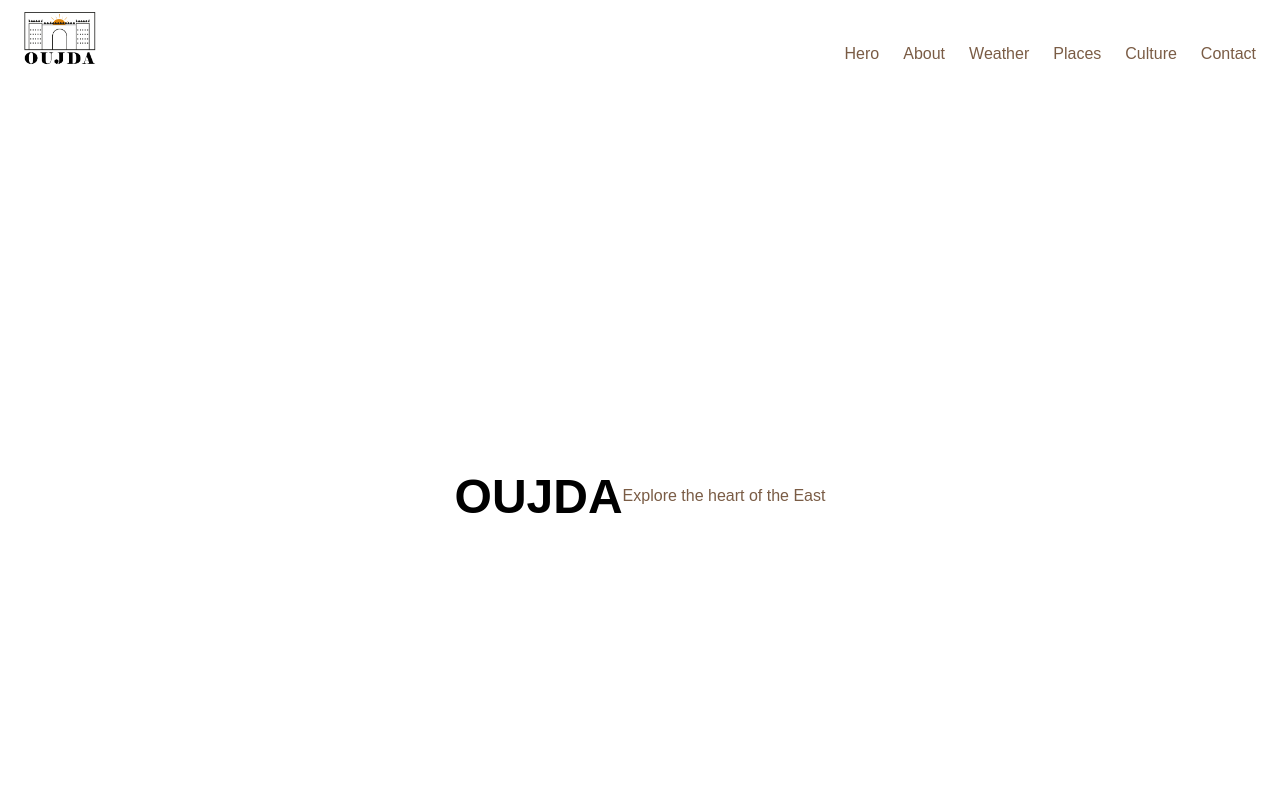
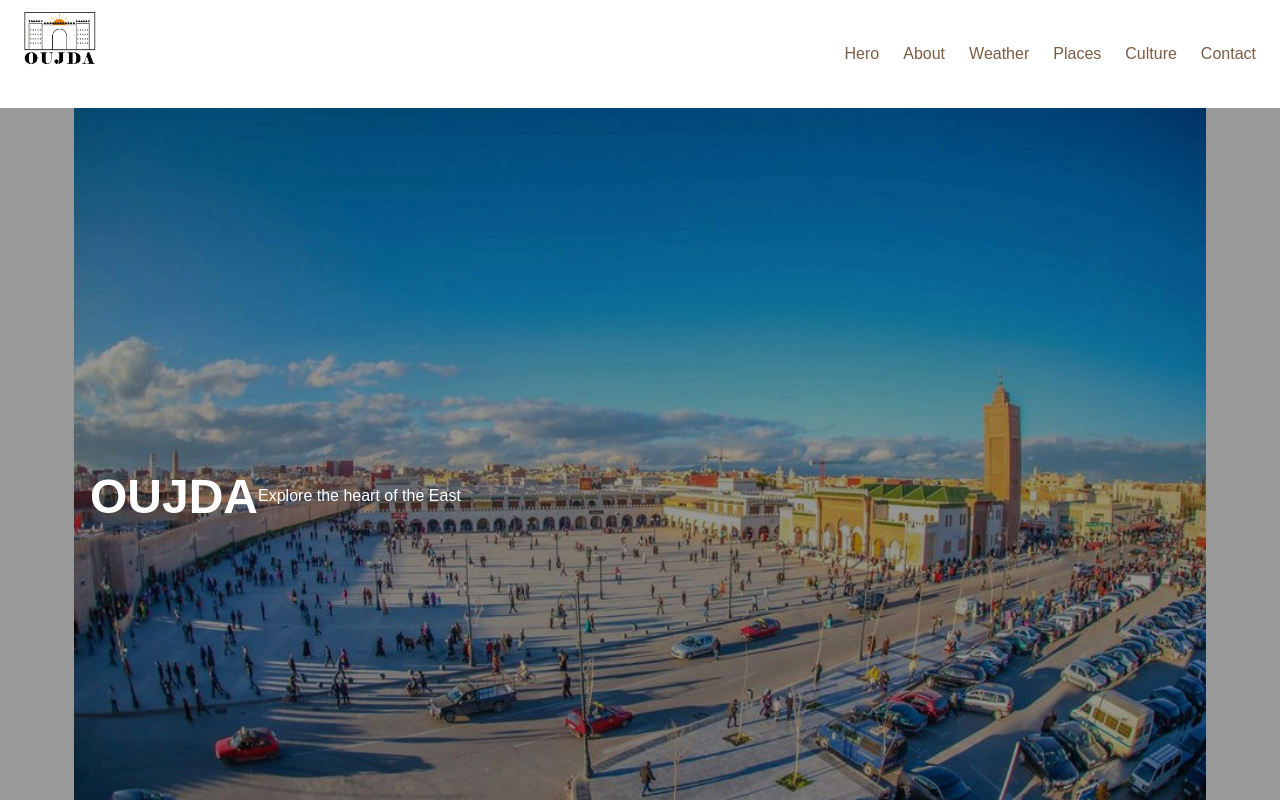
Before and after one commit to must-apha-tech/oujda-city-site, a React (Create React App) app: page / in a window 1280 px wide. Shown: the top 800 px of the page. Built offline with nearby package versions, Linux system fonts and the light colour scheme.

Commit message:
add hero background image, fix navbar layout, smooth scrolling

```diff
--- a/src/styles/main.css
+++ b/src/styles/main.css
@@ -1,3 +1,7 @@
+html {
+  scroll-behavior: smooth;
+}
+
 body {
   margin: 0;
   font-family: Arial, Helvetica, sans-serif;
@@ -75,10 +79,27 @@
   min-height: 80vh;
   display: flex;
   align-items: center;
-  justify-content: center;
-  text-align: center;
+  justify-content: left;
+  text-align:center;
+
+	background-image: url('../assets/images/oujda pic.jpg');
+  	background-size: cover;
+  	background-position: center;
+  	background-repeat: no-repeat;
 }
-
+#hero::before {
+  content: "";
+  position: absolute;
+  top: 0; left: 0;
+  width: 100%; height: 122%;
+  background: rgba(0,0,0,0.4);
+  z-index: 1;
+}
+#hero > * {
+  position: relative;
+  z-index: 2;
+  color: white;
+}
 
 #culture {
   display: flex;
```
Also changed, not shown: src/assets/images/oujda pic.jpg (added).
